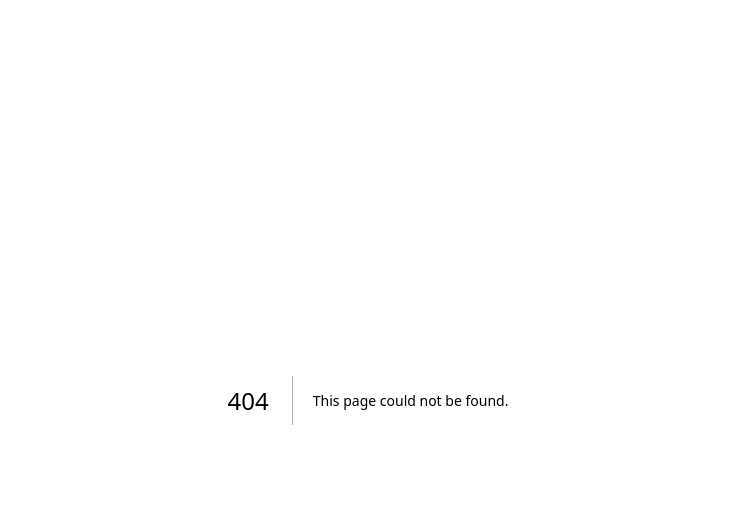
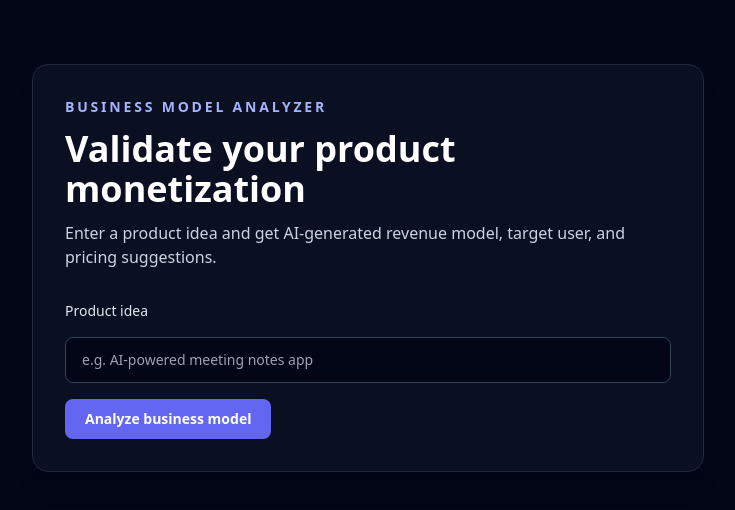
Before and after one commit to 0xdavidwoo/ai-community, a Next.js app: page /business in a window 1280 px wide. Before the commit this address had no page. Shown: the top 510 px of the page, without its empty margins (272-1007 px from the left). Built offline with nearby package versions, Linux system fonts and the light colour scheme.

Commit message:
Add business model analyzer API and page

```diff
--- /dev/null
+++ b/pages/api/analyze-business.ts
@@ -0,0 +1,120 @@
+import type { NextApiRequest, NextApiResponse } from 'next';
+
+type AnalyzeBusinessResponse = {
+  revenue_models: string[];
+  target_users: string;
+  pricing_suggestion: string;
+};
+
+const OPENAI_API_URL = 'https://api.openai.com/v1/chat/completions';
+const OPENAI_MODEL = process.env.OPENAI_MODEL ?? 'gpt-4o-mini';
+
+type OpenAIResponse = {
+  choices?: Array<{
+    message?: {
+      content?: string | null;
+    };
+  }>;
+};
+
+const analyzeBusiness = async (product: string): Promise<AnalyzeBusinessResponse> => {
+  const apiKey = process.env.OPENAI_API_KEY;
+
+  if (!apiKey) {
+    throw new Error('OPENAI_API_KEY is not configured');
+  }
+
+  const prompt = [
+    'You are a startup business model advisor.',
+    `Product idea: ${product}`,
+    '',
+    'Return JSON only using this exact schema:',
+    '{',
+    '  "revenue_models": ["string"],',
+    '  "target_users": "string",',
+    '  "pricing_suggestion": "string"',
+    '}',
+    '',
+    'Rules:',
+    '- Return exactly 3 concise revenue_models.',
+    '- target_users must be a single concise phrase.',
+    '- pricing_suggestion must be a realistic short range (for example "$10-30/month").',
+    '- Do not include markdown fences or additional text.'
+  ].join('\n');
+
+  const openAiResponse = await fetch(OPENAI_API_URL, {
+    method: 'POST',
+    headers: {
+      Authorization: `Bearer ${apiKey}`,
+      'Content-Type': 'application/json'
+    },
+    body: JSON.stringify({
+      model: OPENAI_MODEL,
+      temperature: 0.4,
+      messages: [
+        {
+          role: 'system',
+          content: 'You help founders define business models and always return valid JSON only.'
+        },
+        {
+          role: 'user',
+          content: prompt
+        }
+      ]
+    })
+  });
+
+  if (!openAiResponse.ok) {
+    const errorText = await openAiResponse.text();
+    throw new Error(`OpenAI API request failed: ${openAiResponse.status} ${errorText}`);
+  }
+
+  const data = (await openAiResponse.json()) as OpenAIResponse;
+  const content = data.choices?.[0]?.message?.content;
+
+  if (!content) {
+    throw new Error('OpenAI API returned an empty response');
+  }
+
+  const parsed = JSON.parse(content) as Partial<AnalyzeBusinessResponse>;
+
+  if (
+    !Array.isArray(parsed.revenue_models) ||
+    typeof parsed.target_users !== 'string' ||
+    typeof parsed.pricing_suggestion !== 'string'
+  ) {
+    throw new Error('OpenAI API returned an invalid business analysis payload');
+  }
+
+  const revenueModels = parsed.revenue_models.filter((model): model is string => typeof model === 'string');
+
+  return {
+    revenue_models: revenueModels,
+    target_users: parsed.target_users,
+    pricing_suggestion: parsed.pricing_suggestion
+  };
+};
+
+export default async function handler(
+  req: NextApiRequest,
+  res: NextApiResponse<AnalyzeBusinessResponse | { error: string }>
+) {
+  if (req.method !== 'POST') {
+    res.setHeader('Allow', 'POST');
+    return res.status(405).json({ error: 'Method not allowed' });
+  }
+
+  const { product } = req.body as { product?: string };
+
+  if (typeof product !== 'string' || product.trim().length === 0) {
+    return res.status(400).json({ error: 'product must be a non-empty string' });
+  }
+
+  try {
+    const analysis = await analyzeBusiness(product);
+    return res.status(200).json(analysis);
+  } catch (error) {
+    const message = error instanceof Error ? error.message : 'Unknown error';
+    return res.status(500).json({ error: `Failed to analyze business model: ${message}` });
+  }
+}
--- /dev/null
+++ b/pages/business.tsx
@@ -0,0 +1,129 @@
+import Head from 'next/head';
+import { FormEvent, useState } from 'react';
+
+type BusinessAnalysis = {
+  revenue_models: string[];
+  target_users: string;
+  pricing_suggestion: string;
+};
+
+export default function BusinessPage() {
+  const [product, setProduct] = useState('');
+  const [analysis, setAnalysis] = useState<BusinessAnalysis | null>(null);
+  const [loading, setLoading] = useState(false);
+  const [error, setError] = useState<string | null>(null);
+
+  const handleSubmit = async (event: FormEvent<HTMLFormElement>) => {
+    event.preventDefault();
+    setLoading(true);
+    setError(null);
+
+    try {
+      const response = await fetch('/api/analyze-business', {
+        method: 'POST',
+        headers: {
+          'Content-Type': 'application/json'
+        },
+        body: JSON.stringify({ product })
+      });
+
+      const data = (await response.json()) as BusinessAnalysis | { error: string };
+
+      if (!response.ok) {
+        setAnalysis(null);
+        setError('error' in data ? data.error : 'Failed to analyze business model');
+        return;
+      }
+
+      if (!('revenue_models' in data) || !('target_users' in data) || !('pricing_suggestion' in data)) {
+        setAnalysis(null);
+        setError('Invalid response from server');
+        return;
+      }
+
+      setAnalysis(data);
+    } catch {
+      setAnalysis(null);
+      setError('Something went wrong while analyzing your product idea.');
+    } finally {
+      setLoading(false);
+    }
+  };
+
+  return (
+    <>
+      <Head>
+        <title>Business Model Analyzer</title>
+        <meta name="description" content="Analyze your product idea and generate a business model." />
+        <meta name="viewport" content="width=device-width, initial-scale=1" />
+      </Head>
+
+      <main className="min-h-screen bg-slate-950 px-4 py-16 text-slate-100 sm:px-6">
+        <section className="mx-auto w-full max-w-2xl rounded-2xl border border-slate-800 bg-slate-900/60 p-6 shadow-xl sm:p-8">
+          <p className="text-sm font-semibold uppercase tracking-[0.2em] text-indigo-300">Business Model Analyzer</p>
+          <h1 className="mt-3 text-3xl font-bold text-white sm:text-4xl">Validate your product monetization</h1>
+          <p className="mt-3 text-sm text-slate-300 sm:text-base">
+            Enter a product idea and get AI-generated revenue model, target user, and pricing suggestions.
+          </p>
+
+          <form onSubmit={handleSubmit} className="mt-8 space-y-4">
+            <label htmlFor="product" className="block text-sm font-medium text-slate-200">
+              Product idea
+            </label>
+            <input
+              id="product"
+              type="text"
+              value={product}
+              onChange={(event) => setProduct(event.target.value)}
+              placeholder="e.g. AI-powered meeting notes app"
+              className="w-full rounded-lg border border-slate-700 bg-slate-950 px-4 py-3 text-sm text-slate-100 outline-none ring-indigo-400 transition focus:ring-2"
+            />
+            <button
+              type="submit"
+              disabled={loading}
+              className="inline-flex items-center rounded-lg bg-indigo-500 px-5 py-2.5 text-sm font-semibold text-white transition hover:bg-indigo-400 disabled:cursor-not-allowed disabled:opacity-60"
+            >
+              {loading ? 'Analyzing...' : 'Analyze business model'}
+            </button>
+          </form>
+
+          {error ? <p className="mt-6 rounded-lg bg-rose-500/10 px-4 py-3 text-sm text-rose-200">{error}</p> : null}
+
+          {analysis && !error ? (
+            <div className="mt-8 rounded-xl border border-slate-800 bg-slate-950/70 p-5">
+              <h2 className="text-lg font-semibold text-white">Business model analysis</h2>
+
+              <div className="mt-4 space-y-4 text-sm text-slate-200">
+                <div>
+                  <h3 className="text-sm uppercase tracking-wide text-slate-400">Revenue models</h3>
+                  <ul className="mt-3 grid grid-cols-1 gap-2 sm:grid-cols-2">
+                    {analysis.revenue_models.map((model) => (
+                      <li
+                        key={model}
+                        className="rounded-lg border border-indigo-500/40 bg-indigo-500/10 px-4 py-2 text-sm text-indigo-100"
+                      >
+                        {model}
+                      </li>
+                    ))}
+                  </ul>
+                </div>
+
+                <div>
+                  <h3 className="text-sm uppercase tracking-wide text-slate-400">Target users</h3>
+                  <p className="mt-2 rounded-lg border border-slate-700 bg-slate-900 px-4 py-2 text-slate-100">{analysis.target_users}</p>
+                </div>
+
+                <div>
+                  <h3 className="text-sm uppercase tracking-wide text-slate-400">Pricing suggestion</h3>
+                  <p className="mt-2 rounded-lg border border-slate-700 bg-slate-900 px-4 py-2 text-slate-100">
+                    {analysis.pricing_suggestion}
+                  </p>
+                </div>
+              </div>
+            </div>
+          ) : null}
+        </section>
+      </main>
+    </>
+  );
+}
```
